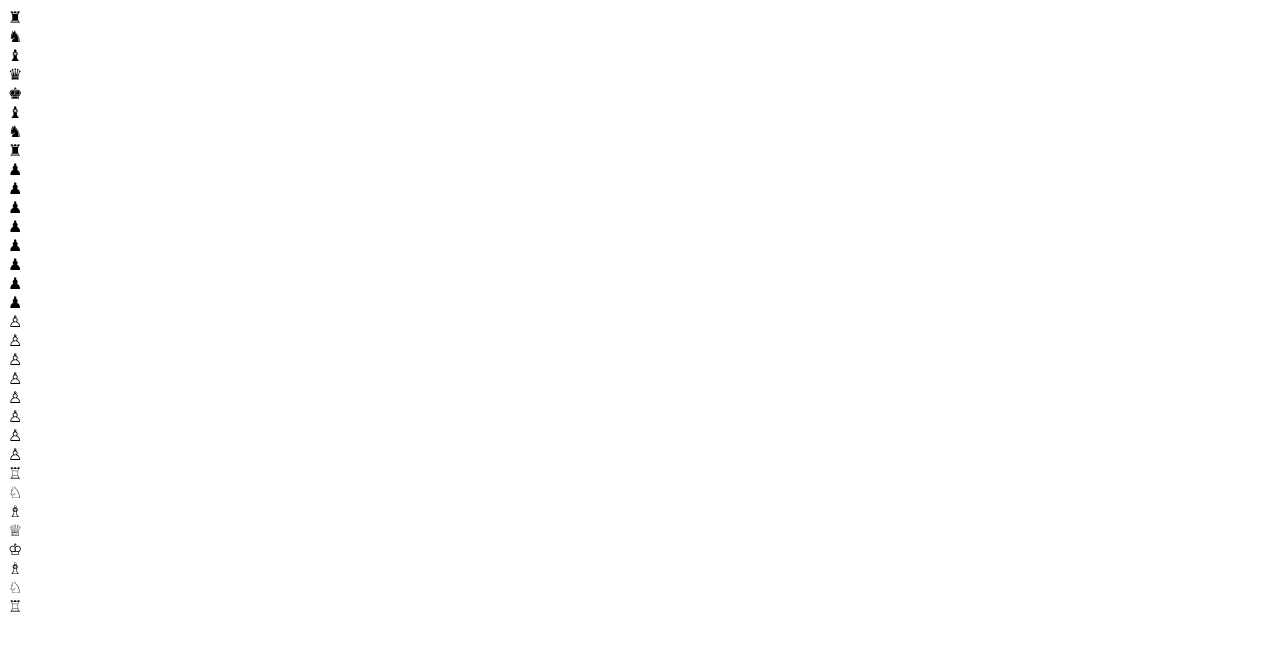
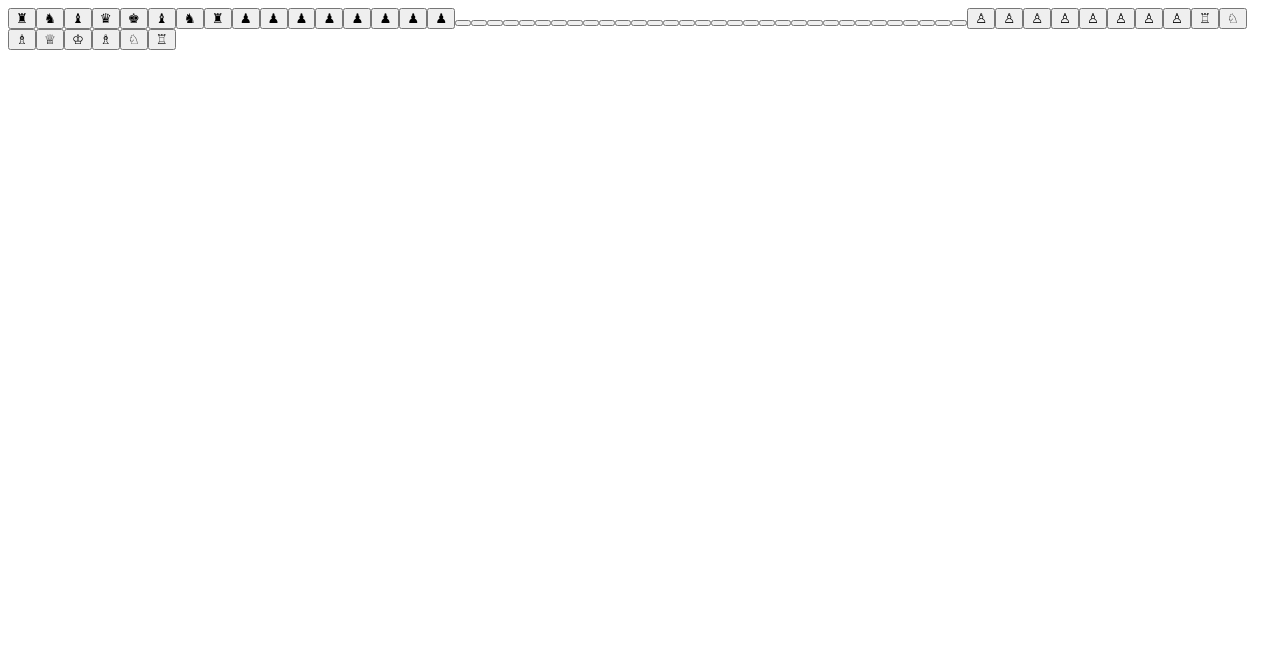
Before and after one commit to gabe-lee/SimpleChess, a React (Create React App) app in the folder client/: page / in a window 1280 px wide. Shown: the top 650 px of the page. Built offline with nearby package versions, Linux system fonts and the light colour scheme; the HTML template or start-up script is replaced by a standard one.

Commit message:
Refactor for airbnb style guide

```diff
--- a/client/src/App.jsx
+++ b/client/src/App.jsx
@@ -1,176 +1,161 @@
 import React from 'react';
-import GameBoard from './GameBoard.jsx';
-import M from './Map.js';
+import GameBoard from './GameBoard';
+import M from './Map';
 
 export default class App extends React.Component {
   constructor(props) {
     super(props);
 
     this.state = {
-      board: [
-        [M.B_ROOK,M.B_KNIT,M.B_BISH,M.B_QUEN,M.B_KING,M.B_BISH,M.B_KNIT,M.B_ROOK],
-        [M.B_PAWN,M.B_PAWN,M.B_PAWN,M.B_PAWN,M.B_PAWN,M.B_PAWN,M.B_PAWN,M.B_PAWN],
-        [M._NONE_,M._NONE_,M._NONE_,M._NONE_,M._NONE_,M._NONE_,M._NONE_,M._NONE_],
-        [M._NONE_,M._NONE_,M._NONE_,M._NONE_,M._NONE_,M._NONE_,M._NONE_,M._NONE_],
-        [M._NONE_,M._NONE_,M._NONE_,M._NONE_,M._NONE_,M._NONE_,M._NONE_,M._NONE_],
-        [M._NONE_,M._NONE_,M._NONE_,M._NONE_,M._NONE_,M._NONE_,M._NONE_,M._NONE_],
-        [M.W_PAWN,M.W_PAWN,M.W_PAWN,M.W_PAWN,M.W_PAWN,M.W_PAWN,M.W_PAWN,M.W_PAWN],
-        [M.W_ROOK,M.W_KNIT,M.W_BISH,M.W_QUEN,M.W_KING,M.W_BISH,M.W_KNIT,M.W_ROOK]
-      ],
+      board: M.NEW_BOARD,
       turn: M.WHITE,
-      selectedPiece: M._NONE_,
+      selectedPiece: M.NONE,
       selectedCoord: [],
-      pieceMoves: [
-        [0,0,0,0,0,0,0,0],[0,0,0,0,0,0,0,0],[0,0,0,0,0,0,0,0],[0,0,0,0,0,0,0,0],
-        [0,0,0,0,0,0,0,0],[0,0,0,0,0,0,0,0],[0,0,0,0,0,0,0,0],[0,0,0,0,0,0,0,0],
-      ],
-      winner: M._NONE_
-    }
+      pieceMoves: M.EMPTY_BOARD,
+      winner: M.NONE,
+    };
 
-    this.onSpaceClick = event => {
-      if (this.state.winner) return;
-      let data = event.target.dataset;
-      let piece = Number(data.piece);
-      let row = Number(data.loc.charAt(0));
-      let col = Number(data.loc.charAt(1))
-      if (piece !== 0 && this.state.turn < 0 === piece < 0) {
+    this.onSpaceClick = (event) => {
+      const {
+        winner, turn, pieceMoves, board, selectedPiece, selectedCoord,
+      } = this.state;
+      if (winner) return;
+      const data = event.target.dataset;
+      const piece = Number(data.piece);
+      const row = Number(data.loc.charAt(0));
+      const col = Number(data.loc.charAt(1));
+      if (piece !== 0 && turn < 0 === piece < 0) {
         this.setState({
           selectedPiece: piece,
           selectedCoord: [row, col],
         }, () => {
-          let validMoves = this.getValidMoves();
+          const validMoves = this.getValidMoves();
           this.setState({
-            pieceMoves: validMoves
-          })
-        })
-      } else if (this.state.pieceMoves[row][col] === 1) {
-        let newBoard = this.state.board.slice();
-        this.state.winner =
-        newBoard[row][col] === 6 ? M.BLACK :
-        newBoard[row][col] === -6 ? M.WHITE : M._NONE_;
-        newBoard[row][col] = this.state.selectedPiece;
-        let [oldRow, oldCol] = this.state.selectedCoord;
-        newBoard[oldRow][oldCol] = M._NONE_;
+            pieceMoves: validMoves,
+          });
+        });
+      } else if (pieceMoves[row][col] === 1) {
+        const newBoard = board.slice();
+        this.state.winner = { 6: M.BLACK, '-6': M.WHITE }[newBoard[row][col]] || M.NONE;
+        newBoard[row][col] = selectedPiece;
+        const [oldRow, oldCol] = selectedCoord;
+        newBoard[oldRow][oldCol] = M.NONE;
         this.setState({
           board: newBoard,
-          turn: this.state.turn === M.WHITE ? M.BLACK : M.WHITE,
-          selectedPiece: M._NONE_,
+          turn: turn === M.WHITE ? M.BLACK : M.WHITE,
+          selectedPiece: M.NONE,
           selectedCoord: [],
-          pieceMoves: [
-            [0,0,0,0,0,0,0,0],[0,0,0,0,0,0,0,0],[0,0,0,0,0,0,0,0],[0,0,0,0,0,0,0,0],
-            [0,0,0,0,0,0,0,0],[0,0,0,0,0,0,0,0],[0,0,0,0,0,0,0,0],[0,0,0,0,0,0,0,0],
-          ]
+          pieceMoves: M.EMPTY_BOARD,
         });
       }
-    }
+    };
   }
 
   getValidMoves() {
-    let moves = [
-      [0,0,0,0,0,0,0,0],[0,0,0,0,0,0,0,0],[0,0,0,0,0,0,0,0],[0,0,0,0,0,0,0,0],
-      [0,0,0,0,0,0,0,0],[0,0,0,0,0,0,0,0],[0,0,0,0,0,0,0,0],[0,0,0,0,0,0,0,0],
-    ];
-    let piece = this.state.selectedPiece;
-    if ([M.W_ROOK, M.W_QUEN].includes(Math.abs(piece))) {
+    let moves = M.EMPTY_BOARD;
+    const { selectedPiece } = this.state;
+    if ([M.W_ROOK, M.W_QUEN].includes(Math.abs(selectedPiece))) {
       moves = this.setLinearMoves(moves, false);
     }
-    if ([M.W_BISH, M.W_QUEN].includes(Math.abs(piece))) {
+    if ([M.W_BISH, M.W_QUEN].includes(Math.abs(selectedPiece))) {
       moves = this.setLinearMoves(moves, true);
     }
-    if (M.W_KNIT === Math.abs(piece)) {
+    if (M.W_KNIT === Math.abs(selectedPiece)) {
       moves = this.setKnightMoves(moves);
     }
-    if (M.W_KING === Math.abs(piece)) {
+    if (M.W_KING === Math.abs(selectedPiece)) {
       moves = this.setLinearMoves(moves, false, 2);
       moves = this.setLinearMoves(moves, true, 2);
     }
-    if (M.W_PAWN === Math.abs(piece)) {
+    if (M.W_PAWN === Math.abs(selectedPiece)) {
       moves = this.setPawnMoves(moves);
     }
     return moves;
   }
 
   setLinearMoves(moves, diag = false, dist = 8) {
-    let row = this.state.selectedCoord[0];
-    let col = this.state.selectedCoord[1];
-    let piece = this.state.selectedPiece;
-    let grid = this.state.board;
-    let mods = diag ? [[1,1],[1,-1],[-1,-1],[-1,1]] : [[1,0],[-1,0],[0,1],[0,-1]];
-    for (let [x,y] of mods) {
-      for (let [r,c,d] = [row,col,dist]; this.inRange(r,c) && d > 0; r += y, c += x, d--) {
-        if (d === dist) continue;
-        if (grid[r][c] === 0) {
-          moves[r][c] = 1;
-        } else if (grid[r][c] < 0 !== piece < 0) {
-          moves[r][c] = 1;
-          break;
-        } else {
-          break;
+    const { selectedCoord, selectedPiece, board } = this.state;
+    const newMoves = moves.slice();
+    const row = selectedCoord[0];
+    const col = selectedCoord[1];
+    const mods = diag ? [[1, 1], [1, -1], [-1, -1], [-1, 1]] : [[1, 0], [-1, 0], [0, 1], [0, -1]];
+    for (let m = 0; m < mods.length; m += 1) {
+      const [x, y] = mods[m];
+      for (let [r, c, d] = [row, col, dist]; App.inRange(r, c) && d > 0; r += y, c += x, d -= 1) {
+        if (d !== dist) {
+          if (board[r][c] === 0) {
+            newMoves[r][c] = 1;
+          } else if (board[r][c] < 0 !== selectedPiece < 0) {
+            newMoves[r][c] = 1;
+            break;
+          } else {
+            break;
+          }
         }
       }
     }
-    return moves;
+    return newMoves;
   }
 
   setKnightMoves(moves) {
-    let row = this.state.selectedCoord[0];
-    let col = this.state.selectedCoord[1];
-    let piece = this.state.selectedPiece;
-    let grid = this.state.board;
-    let mods = [[2,1],[2,-1],[-2,1],[-2,-1],[1,2],[1,-2],[-1,2],[-1,-2]];
-    for (let [x,y] of mods) {
-      let r = row + y;
-      let c = col + x;
-      if (!this.inRange(r, c)) {
-        continue;
-      }
-      if (grid[r][c] === 0 || (grid[r][c] < 0 !== piece < 0)) {
-        moves[r][c] = 1;
+    const { selectedCoord, selectedPiece, board } = this.state;
+    const newMoves = moves.slice();
+    const row = selectedCoord[0];
+    const col = selectedCoord[1];
+    const mods = [[2, 1], [2, -1], [-2, 1], [-2, -1], [1, 2], [1, -2], [-1, 2], [-1, -2]];
+    for (let m = 0; m < mods.length; m += 1) {
+      const [x, y] = mods[m];
+      const r = row + y;
+      const c = col + x;
+      if (App.inRange(r, c) && (board[r][c] === 0 || (board[r][c] < 0 !== selectedPiece < 0))) {
+        newMoves[r][c] = 1;
       }
     }
-    return moves;
+    return newMoves;
   }
 
   setPawnMoves(moves) {
-    let row = this.state.selectedCoord[0];
-    let col = this.state.selectedCoord[1];
-    let piece = this.state.selectedPiece;
-    let grid = this.state.board;
+    const { selectedCoord, selectedPiece, board } = this.state;
+    const newMoves = moves.slice();
+    const row = selectedCoord[0];
+    const col = selectedCoord[1];
     let dist = 1;
-    if ((piece === M.W_PAWN && row === 6) || (piece === M.B_PAWN && row === 1)) {
+    if ((selectedPiece === M.W_PAWN && row === 6) || (selectedPiece === M.B_PAWN && row === 1)) {
       dist = 2;
     }
-    for (let i = 1; i <= dist; i++) {
-      if (!this.inRange(row-(i*piece), col)) {
+    for (let i = 1; i <= dist; i += 1) {
+      if (!App.inRange(row - (i * selectedPiece), col)) {
         break;
       }
-      let space = grid[row-(i*piece)][col];
+      const space = board[row - (i * selectedPiece)][col];
       if (space === 0) {
-        moves[row-(i*piece)][col] = 1;
+        newMoves[row - (i * selectedPiece)][col] = 1;
       } else {
         break;
       }
     }
-    let left = grid[row-piece][col - 1];
-    if (left !== 0 && left < 0 !== piece < 0) {
-      moves[row-piece][col - 1] = 1;
+    const left = board[row - selectedPiece][col - 1];
+    if (left !== 0 && left < 0 !== selectedPiece < 0) {
+      newMoves[row - selectedPiece][col - 1] = 1;
     }
-    let right = grid[row-piece][col + 1];
-    if (right !== 0 && right < 0 !== piece < 0) {
-      moves[row-piece][col + 1] = 1;
+    const right = board[row - selectedPiece][col + 1];
+    if (right !== 0 && right < 0 !== selectedPiece < 0) {
+      newMoves[row - selectedPiece][col + 1] = 1;
     }
-    return moves;
-  }
-
-  inRange(row, col) {
-    return 0 <= row && row <= 7 && 0 <= col && col<= 7;
+    return newMoves;
   }
 
   render() {
+    const { board, pieceMoves } = this.state;
     return (
       <>
-        <GameBoard boardState={this.state.board} moveState={this.state.pieceMoves} onSpaceClick={this.onSpaceClick}/>
+        <GameBoard
+          boardState={board}
+          moveState={pieceMoves}
+          onSpaceClick={this.onSpaceClick}
+        />
       </>
     );
   }
 }
+App.inRange = (row, col) => row >= 0 && row <= 7 && col >= 0 && col <= 7;
--- a/client/src/BoardSpace.jsx
+++ b/client/src/BoardSpace.jsx
@@ -1,15 +1,25 @@
 import React from 'react';
-import M from './Map.js';
+import T from 'prop-types';
+import M from './Map';
 
-const BoardSpace = props => (
-  <div
-    className={`board-space color-${props.color} ${props.validMove ? 'valid-move-spot' : ''}`}
-    data-piece={props.piece}
-    data-loc={props.loc}
-    onClick={props.onSpaceClick}
+const BoardSpace = ({
+  color, validMove, piece, loc, onSpaceClick,
+}) => (
+  <button
+    type="button"
+    className={`board-space color-${color} ${validMove ? 'valid-move-spot' : ''}`}
+    data-piece={piece}
+    data-loc={loc}
+    onClick={onSpaceClick}
   >
-    {M.SYMB[props.piece]}
-  </div>
+    {M.SYMB(piece)}
+  </button>
 );
-
+BoardSpace.propTypes = {
+  color: T.number.isRequired,
+  validMove: T.number.isRequired,
+  piece: T.number.isRequired,
+  loc: T.string.isRequired,
+  onSpaceClick: T.func.isRequired,
+};
 export default BoardSpace;
--- a/client/src/GameBoard.jsx
+++ b/client/src/GameBoard.jsx
@@ -1,12 +1,19 @@
 import React from 'react';
-import BoardSpace from './BoardSpace.jsx';
+import PropTypes from 'prop-types';
+import BoardSpace from './BoardSpace';
 
-const GameBoard = props => (
+const GameBoard = ({ moveState, onSpaceClick, boardState }) => (
   <div id="game-board">
-    {[0,1,2,3,4,5,6,7].map(row => {
-      return [0,1,2,3,4,5,6,7].map(col => <BoardSpace color={(row+col) % 2} validMove={props.moveState[row][col]} onSpaceClick={props.onSpaceClick} piece={props.boardState[row][col]} loc={`${row}${col}`} key={`${row}${col}`}/>)
-    })}
+    {[0, 1, 2, 3, 4, 5, 6, 7].map(
+      (row) => [0, 1, 2, 3, 4, 5, 6, 7].map(
+        (col) => <BoardSpace color={(row + col) % 2} validMove={moveState[row][col]} onSpaceClick={onSpaceClick} piece={boardState[row][col]} loc={`${row}${col}`} key={`${row}${col}`} />,
+      ),
+    )}
   </div>
-)
-
+);
+GameBoard.propTypes = {
+  moveState: PropTypes.arrayOf(PropTypes.arrayOf(PropTypes.number)).isRequired,
+  boardState: PropTypes.arrayOf(PropTypes.arrayOf(PropTypes.number)).isRequired,
+  onSpaceClick: PropTypes.func.isRequired,
+};
 export default GameBoard;
--- a/client/src/Map.js
+++ b/client/src/Map.js
@@ -1,11 +1,84 @@
+import T from 'prop-types';
+
 const MAP = {
-  _NONE_: 0, WHITE: 10, BLACK: -10,
-  B_PAWN: -1, B_ROOK: -2, B_KNIT: -3, B_BISH: -4, B_QUEN: -5, B_KING: -6,
-  W_PAWN:  1, W_ROOK:  2, W_KNIT:  3, W_BISH:  4, W_QUEN:  5, W_KING:  6,
-  SYMB: {
-    '0': '\u0020',
-    '1': '\u2659', '2': '\u2656', '3': '\u2658', '4': '\u2657', '5': '\u2655', '6': '\u2654',
-    '-1': '\u265F', '-2': '\u265C', '-3': '\u265E', '-4': '\u265D', '-5': '\u265B', '-6': '\u265A',
-  }
-}
+  NONE: 0,
+  WHITE: 10,
+  BLACK: -10,
+  B_PAWN: -1,
+  B_ROOK: -2,
+  B_KNIT: -3,
+  B_BISH: -4,
+  B_QUEN: -5,
+  B_KING: -6,
+  W_PAWN: 1,
+  W_ROOK: 2,
+  W_KNIT: 3,
+  W_BISH: 4,
+  W_QUEN: 5,
+  W_KING: 6,
+  SYMB(piece) {
+    return ({
+      [this.NONE]: '\u0020',
+      [this.W_PAWN]: '\u2659',
+      [this.W_ROOK]: '\u2656',
+      [this.W_KNIT]: '\u2658',
+      [this.W_BISH]: '\u2657',
+      [this.W_QUEN]: '\u2655',
+      [this.W_KING]: '\u2654',
+      [this.B_PAWN]: '\u265F',
+      [this.B_ROOK]: '\u265C',
+      [this.B_KNIT]: '\u265E',
+      [this.B_BISH]: '\u265D',
+      [this.B_QUEN]: '\u265B',
+      [this.B_KING]: '\u265A',
+    }[piece] || '\u0020');
+  },
+  NOTE(piece) {
+    return ({
+      [this.NONE]: '_',
+      [this.W_PAWN]: 'P',
+      [this.W_ROOK]: 'R',
+      [this.W_KNIT]: 'N',
+      [this.W_BISH]: 'B',
+      [this.W_QUEN]: 'Q',
+      [this.W_KING]: 'K',
+      [this.B_PAWN]: 'P',
+      [this.B_ROOK]: 'R',
+      [this.B_KNIT]: 'N',
+      [this.B_BISH]: 'B',
+      [this.B_QUEN]: 'Q',
+      [this.B_KING]: 'K',
+    }[piece] || '_');
+  },
+  get EMPTY_BOARD() {
+    const { NONE } = this;
+    return [
+      [NONE, NONE, NONE, NONE, NONE, NONE, NONE, NONE],
+      [NONE, NONE, NONE, NONE, NONE, NONE, NONE, NONE],
+      [NONE, NONE, NONE, NONE, NONE, NONE, NONE, NONE],
+      [NONE, NONE, NONE, NONE, NONE, NONE, NONE, NONE],
+      [NONE, NONE, NONE, NONE, NONE, NONE, NONE, NONE],
+      [NONE, NONE, NONE, NONE, NONE, NONE, NONE, NONE],
+      [NONE, NONE, NONE, NONE, NONE, NONE, NONE, NONE],
+      [NONE, NONE, NONE, NONE, NONE, NONE, NONE, NONE],
+    ];
+  },
+  get NEW_BOARD() {
+    const {
+      NONE,
+      B_PAWN, B_ROOK, B_KNIT, B_BISH, B_QUEN, B_KING,
+      W_PAWN, W_ROOK, W_KNIT, W_BISH, W_QUEN, W_KING,
+    } = this;
+    return [
+      [B_ROOK, B_KNIT, B_BISH, B_QUEN, B_KING, B_BISH, B_KNIT, B_ROOK],
+      [B_PAWN, B_PAWN, B_PAWN, B_PAWN, B_PAWN, B_PAWN, B_PAWN, B_PAWN],
+      [NONE, NONE, NONE, NONE, NONE, NONE, NONE, NONE],
+      [NONE, NONE, NONE, NONE, NONE, NONE, NONE, NONE],
+      [NONE, NONE, NONE, NONE, NONE, NONE, NONE, NONE],
+      [NONE, NONE, NONE, NONE, NONE, NONE, NONE, NONE],
+      [W_PAWN, W_PAWN, W_PAWN, W_PAWN, W_PAWN, W_PAWN, W_PAWN, W_PAWN],
+      [W_ROOK, W_KNIT, W_BISH, W_QUEN, W_KING, W_BISH, W_KNIT, W_ROOK],
+    ];
+  },
+};
 export default MAP;
--- a/client/src/index.jsx
+++ b/client/src/index.jsx
@@ -1,6 +1,7 @@
+/* eslint-env browser */
 import ReactDOM from 'react-dom';
 import React from 'react';
-import App from './App.jsx';
+import App from './App';
 
 
-ReactDOM.render(<App/>, document.getElementById('app'));
+ReactDOM.render(<App />, document.getElementById('app'));
--- a/index.js
+++ b/index.js
@@ -1,8 +1,6 @@
 const server = require('./server.js');
-let port = process.env.PORT;
-if (port == null || port == "") {
-  port = 8000;
-}
+
+const PORT = 3333;
 
 server.listen(PORT, () => {
   console.log(`Chess Listening on port ${PORT}`);
```
Also changed, not shown: package.json (+13 -5 lines), server.js (+3 -5 lines), webpack.config.js (+15 -9 lines), .babelrc (deleted), .eslintrc.js (added), 3 other files (tests, documents, lock files or other folders).
